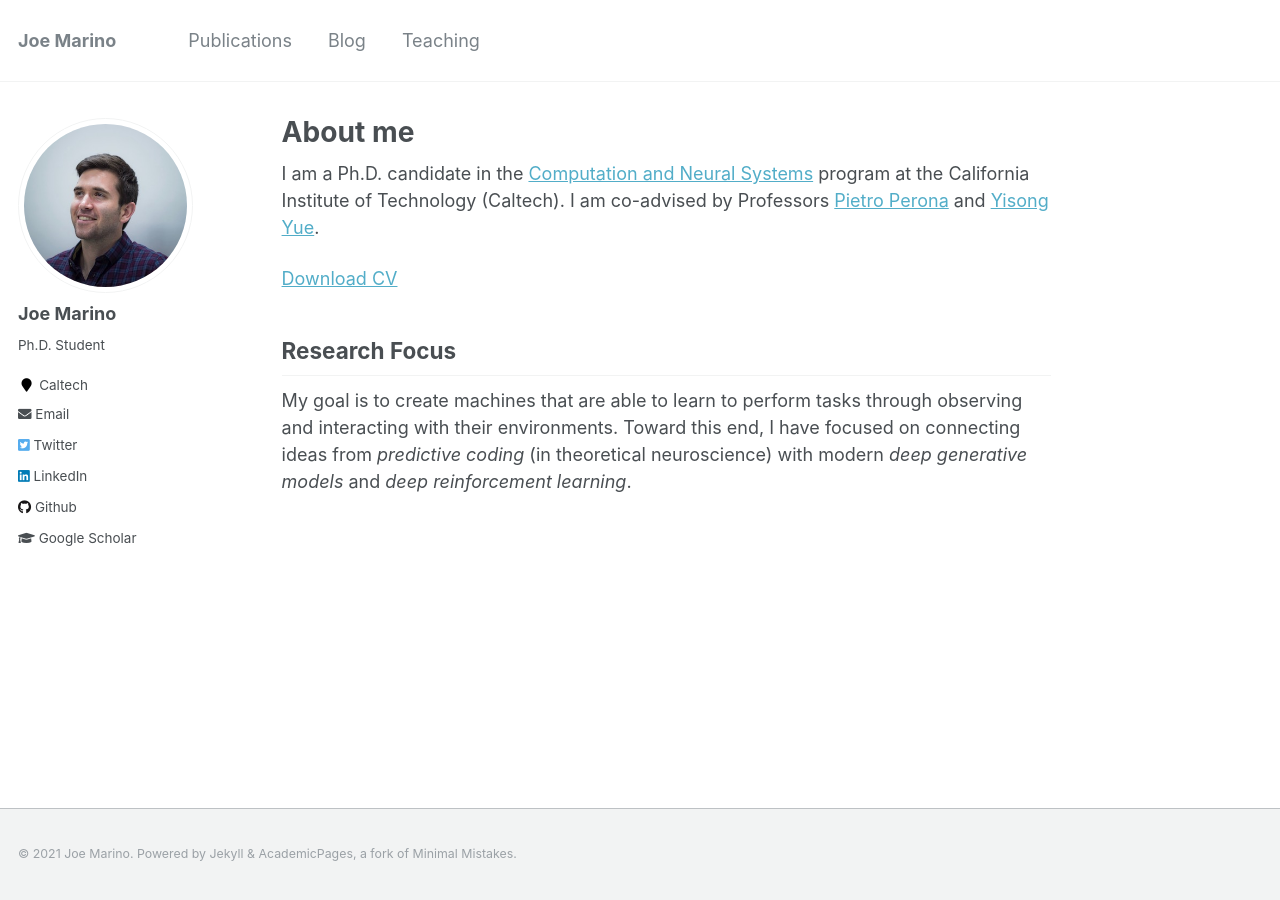
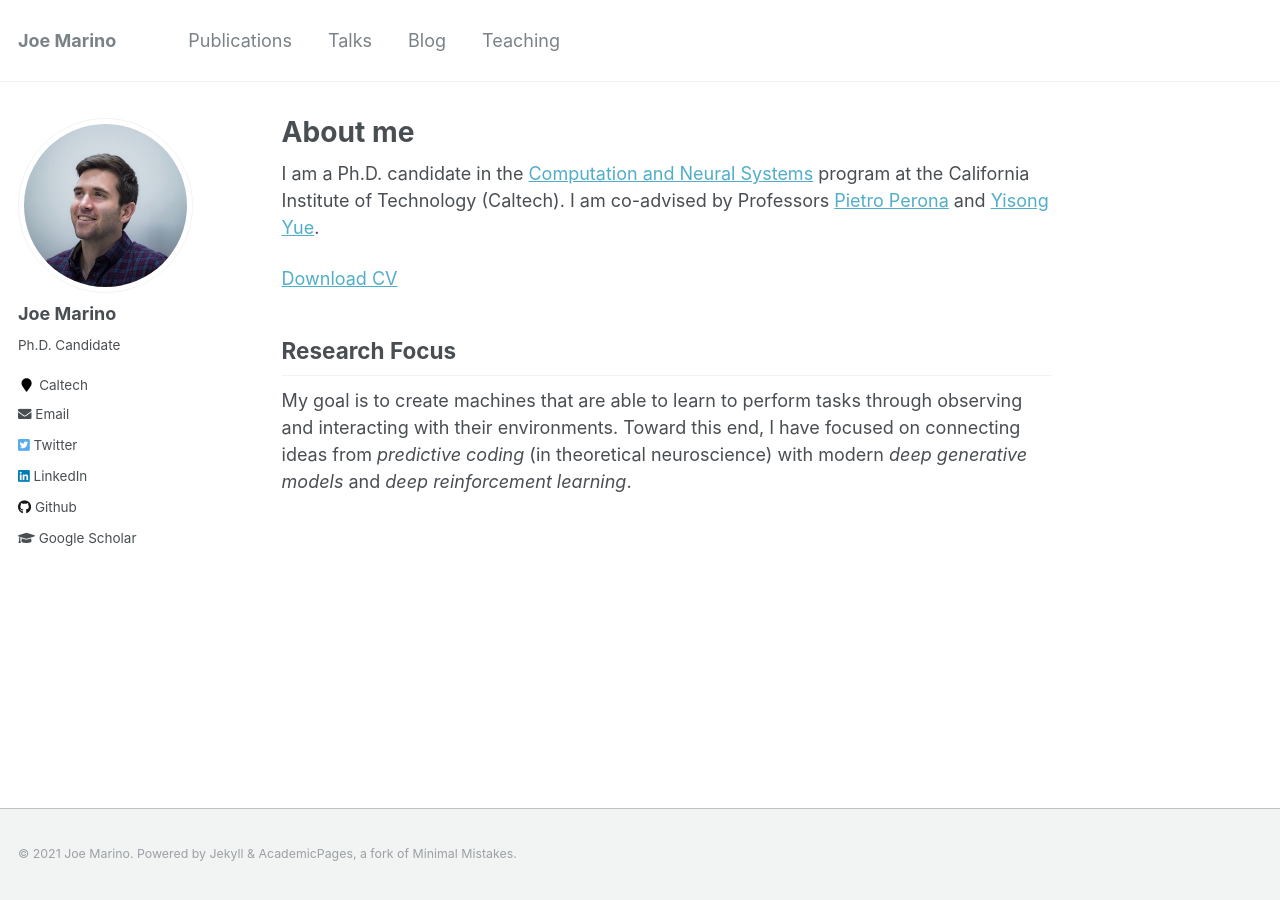
Before and after one commit to joelouismarino/joelouismarino.github.io, a Jekyll site: the page built from _pages/about.md, in a window 1280 px wide. Built offline with Jekyll 4.4.1, drawn with Linux system fonts in a browser that asks for light colours.

Commit message:
Adding talk

```diff
--- a/_config.yml
+++ b/_config.yml
@@ -82,7 +82,7 @@ analytics:
 author:
   name             : "Joe Marino"
   avatar           : "me.jpg"
-  bio              : "Ph.D. Student"
+  bio              : "Ph.D. Candidate"
   location         :
   employer         : "Caltech"
   pubmed           :
--- a/_data/navigation.yml
+++ b/_data/navigation.yml
@@ -2,6 +2,9 @@
 main:
   - title: "Publications"
     url: /publications/
+
+  - title: "Talks"
+    url: /talks/
 
   - title: "Blog"
     url: /blog/
```
